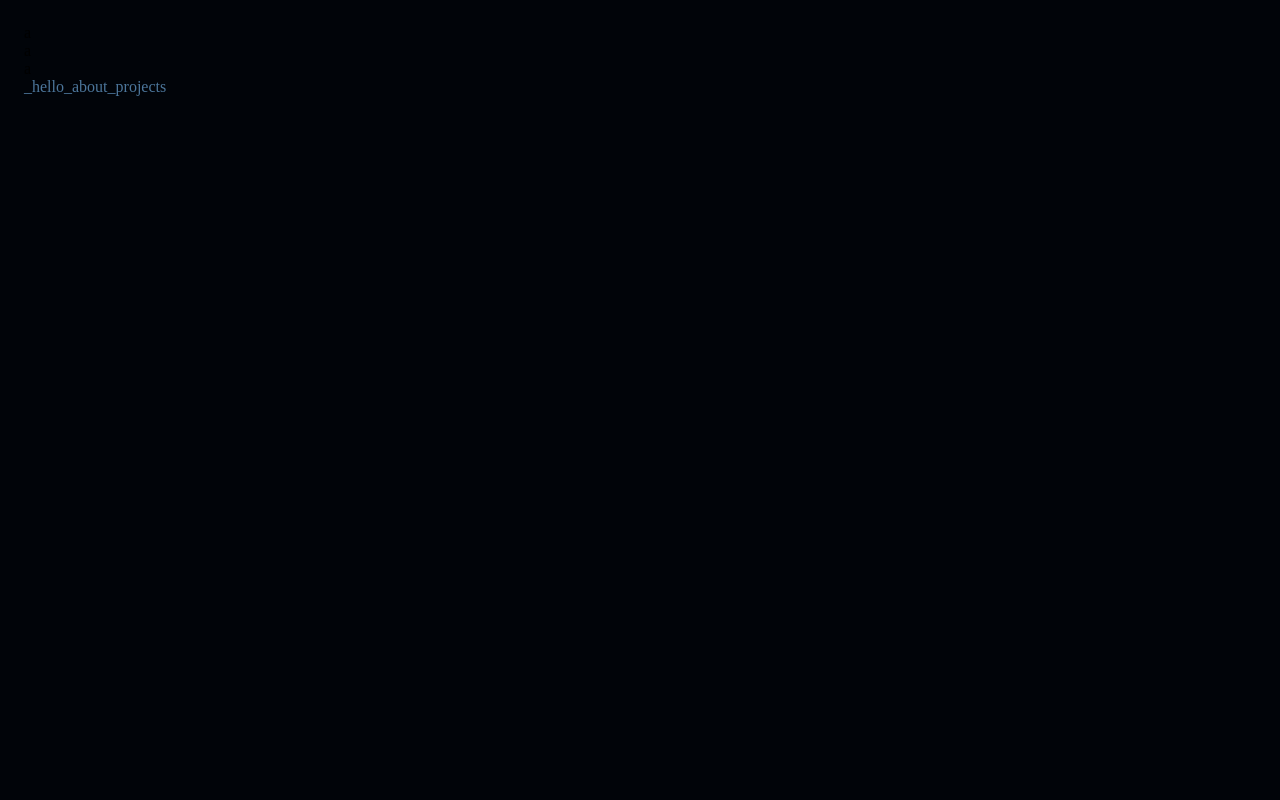
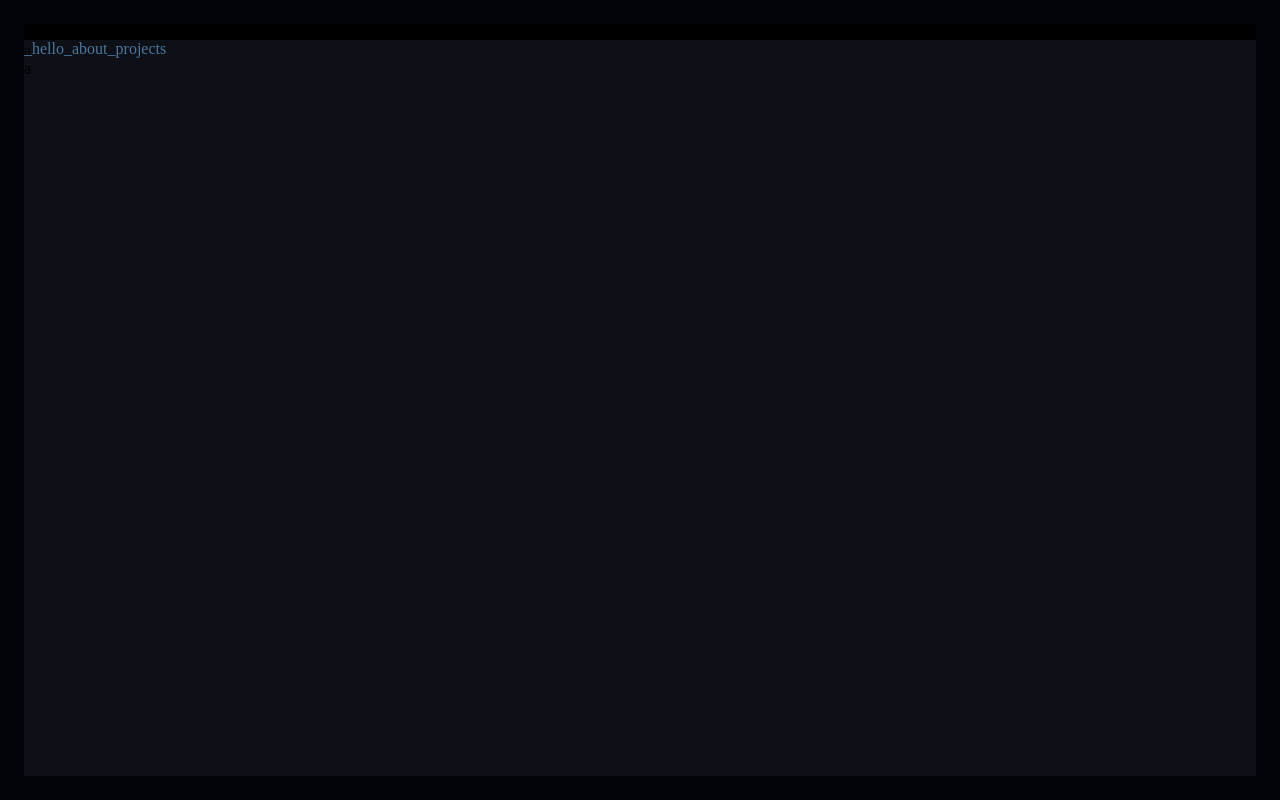
Before and after one commit to ripterdust/Portfolio2022, a React (Create React App) app: page / in a window 1280 px wide. Built offline with nearby package versions, Linux system fonts and the light colour scheme.

Commit message:
Added the main colorized

```diff
--- a/src/main.scss
+++ b/src/main.scss
@@ -18,3 +18,4 @@ a{
 }
 
 @import './styles/terminal';
+@import './styles/buttons';
--- a/src/styles/_buttons.scss
+++ b/src/styles/_buttons.scss
@@ -0,0 +1,5 @@
+.buttons{
+    width: 100%;
+    height: 1em;
+    background: black;
+}
--- a/src/styles/_terminal.scss
+++ b/src/styles/_terminal.scss
@@ -0,0 +1,5 @@
+.terminal{
+    width: 100%;
+    height: 100%;
+    background: $base-terminal;
+}
```
